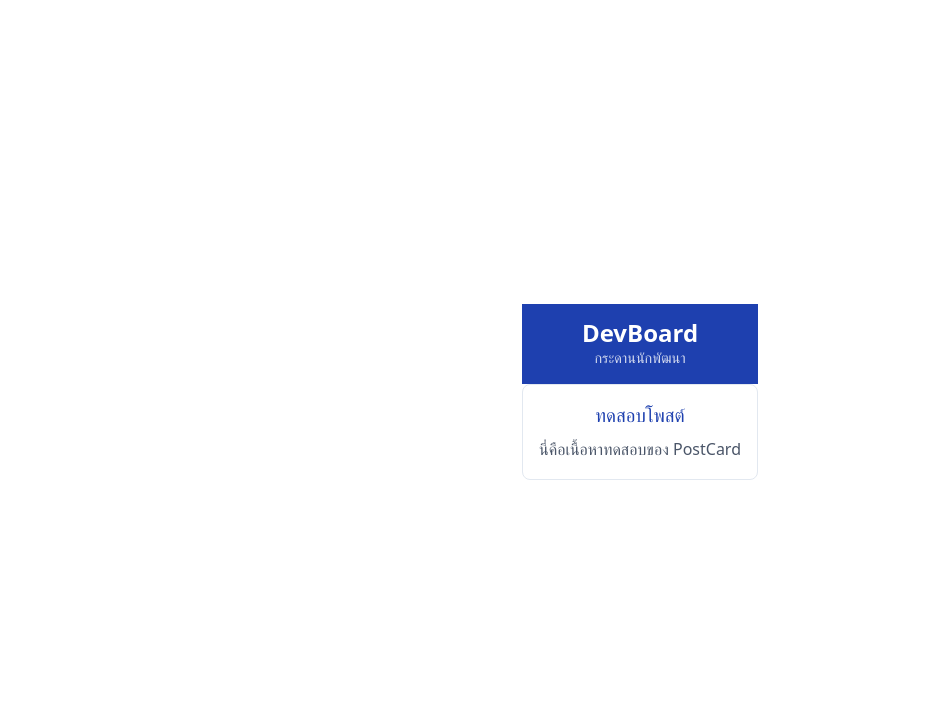
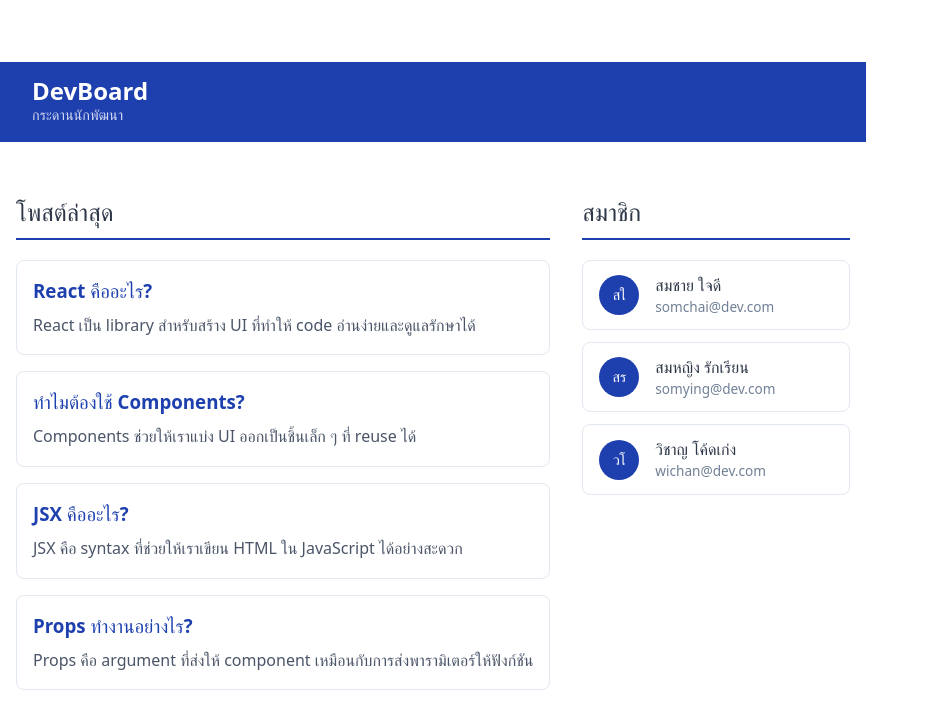
Before and after one commit to 67160399/devboard-67160399, a React (Vite) app: page / in a window 1280 px wide. Shown: the top 728 px of the page, without its empty margins (0-929 px from the left). Built offline with nearby package versions, Linux system fonts and the light colour scheme.

Commit message:
Activity 5: Integrate PostList and UserCard into App

```diff
--- a/src/App.jsx
+++ b/src/App.jsx
@@ -1,9 +1,6 @@
-import { useState } from "react";
-import reactLogo from "./assets/react.svg";
-import viteLogo from "/vite.svg";
-import "./App.css";
 import Navbar from "./components/Navbar";
-import PostCard from "./components/PostCard";
+import PostList from "./components/PostList";
+import UserCard from "./components/UserCard";
 
 const POSTS = [
   {
@@ -38,8 +35,37 @@
   return (
     <div>
       <Navbar />
+      <div
+        style={{
+          maxWidth: "900px",
+          margin: "2rem auto",
+          padding: "0 1rem",
+          display: "grid",
+          gridTemplateColumns: "2fr 1fr",
+          gap: "2rem",
+        }}
+      >
+        {/* คอลัมน์ซ้าย: โพสต์ */}
+        <div>
+          <PostList posts={POSTS} />
+        </div>
 
-      <PostCard title="ทดสอบโพสต์" body="นี่คือเนื้อหาทดสอบของ PostCard" />
+        {/* คอลัมน์ขวา: สมาชิก */}
+        <div>
+          <h2
+            style={{
+              color: "#2d3748",
+              borderBottom: "2px solid #1e40af",
+              paddingBottom: "0.5rem",
+            }}
+          >
+            สมาชิก
+          </h2>
+          {USERS.map((user) => (
+            <UserCard key={user.id} name={user.name} email={user.email} />
+          ))}
+        </div>
+      </div>
     </div>
   );
 }
```
